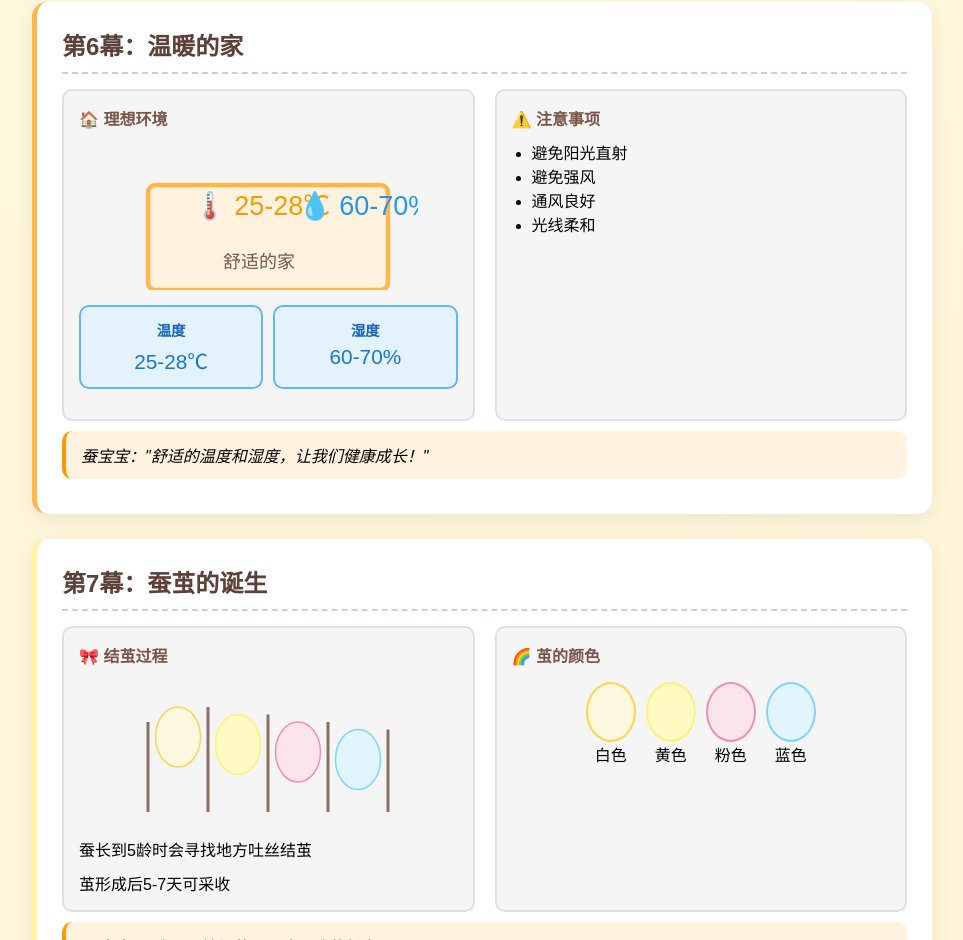
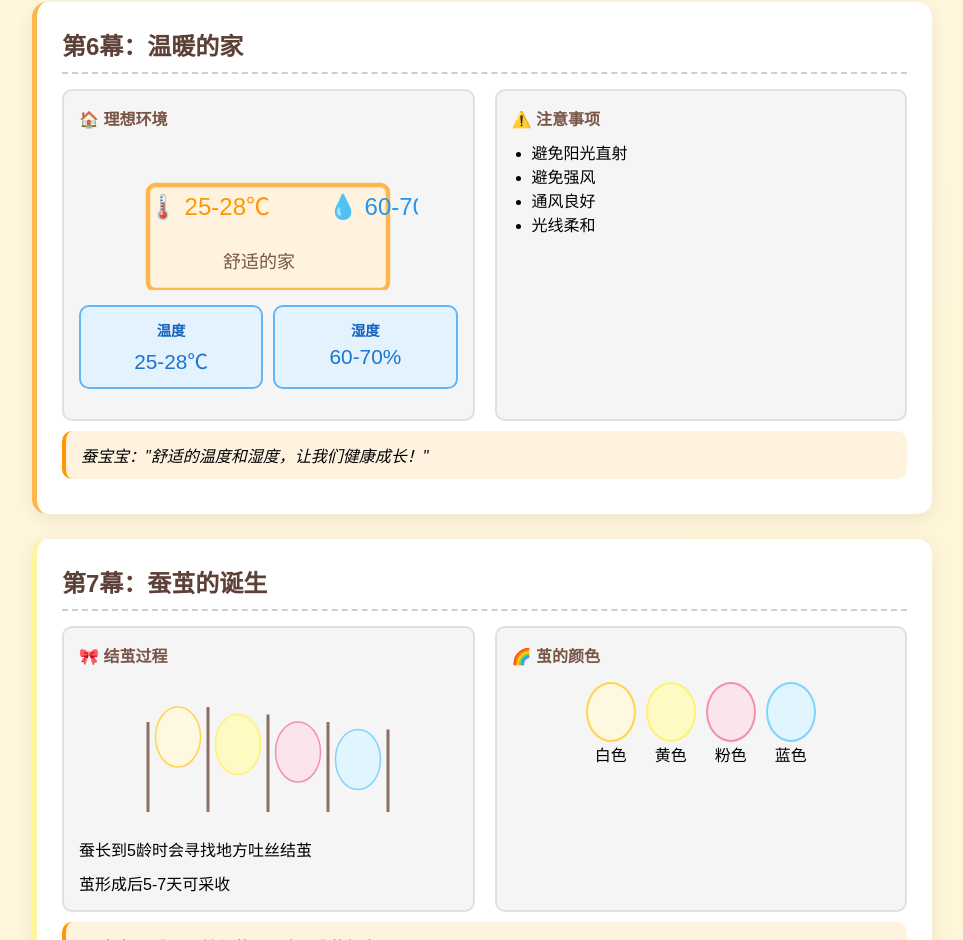
Before and after one commit to Jmiles129250/silkworm-guide, a plain HTML site: page index.html in a window 1280 px wide. Shown: the part 2727-3667 px from the top of the page, without its empty margins (158-1121 px from the left). Drawn offline with Linux system fonts and the light colour scheme.

Commit message:
fix: 修复理想家文字重叠问题

```diff
--- a/index.html
+++ b/index.html
@@ -190,8 +190,8 @@ footer { text-align: center; padding: 30px; color: #795548; font-size: 0.9em; }
 <div class="scene-img">
 <svg viewBox="0 0 200 100" xmlns="http://www.w3.org/2000/svg">
   <rect x="20" y="30" width="160" height="70" fill="#fff3e0" stroke="#ffb74d" stroke-width="3" rx="5"/>
-  <text x="50" y="50" font-size="18" fill="#ff9800">🌡️ 25-28℃</text>
-  <text x="120" y="50" font-size="18" fill="#2196f3">💧 60-70%</text>
+  <text x="20" y="50" font-size="16" fill="#ff9800">🌡️ 25-28℃</text>
+  <text x="140" y="50" font-size="16" fill="#2196f3">💧 60-70%</text>
   <text x="70" y="85" font-size="12" fill="#795548">舒适的家</text>
 </svg>
 </div>
```
